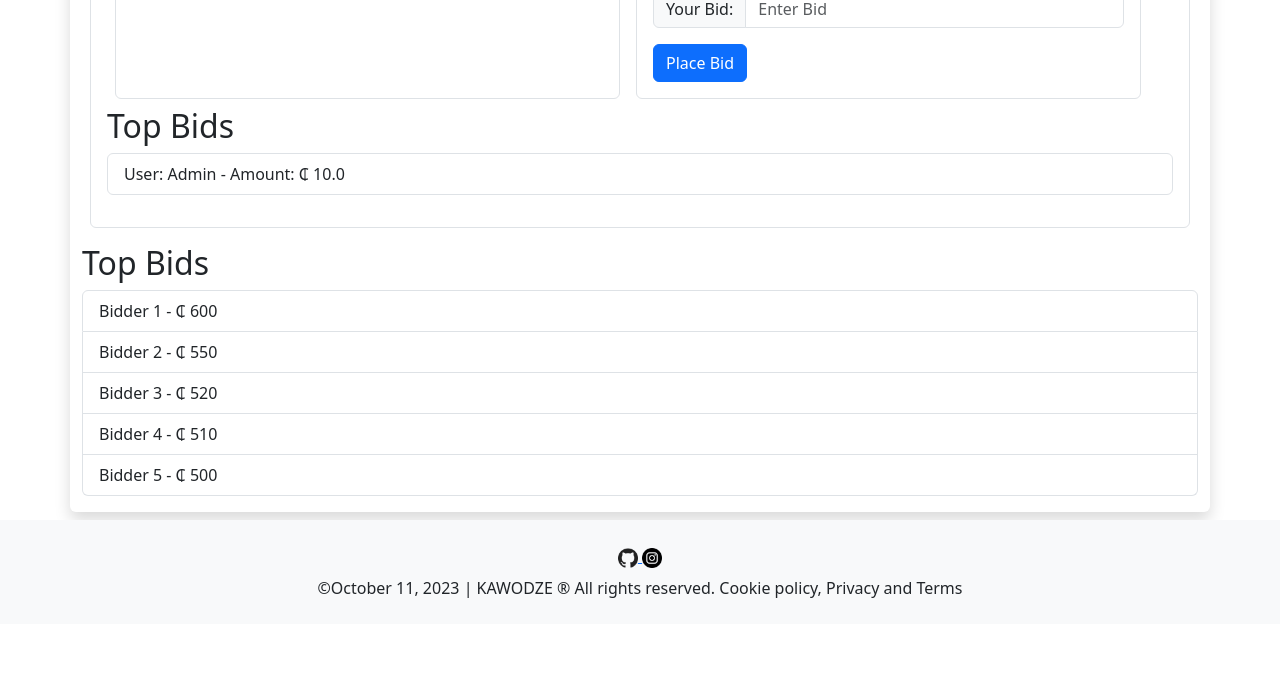
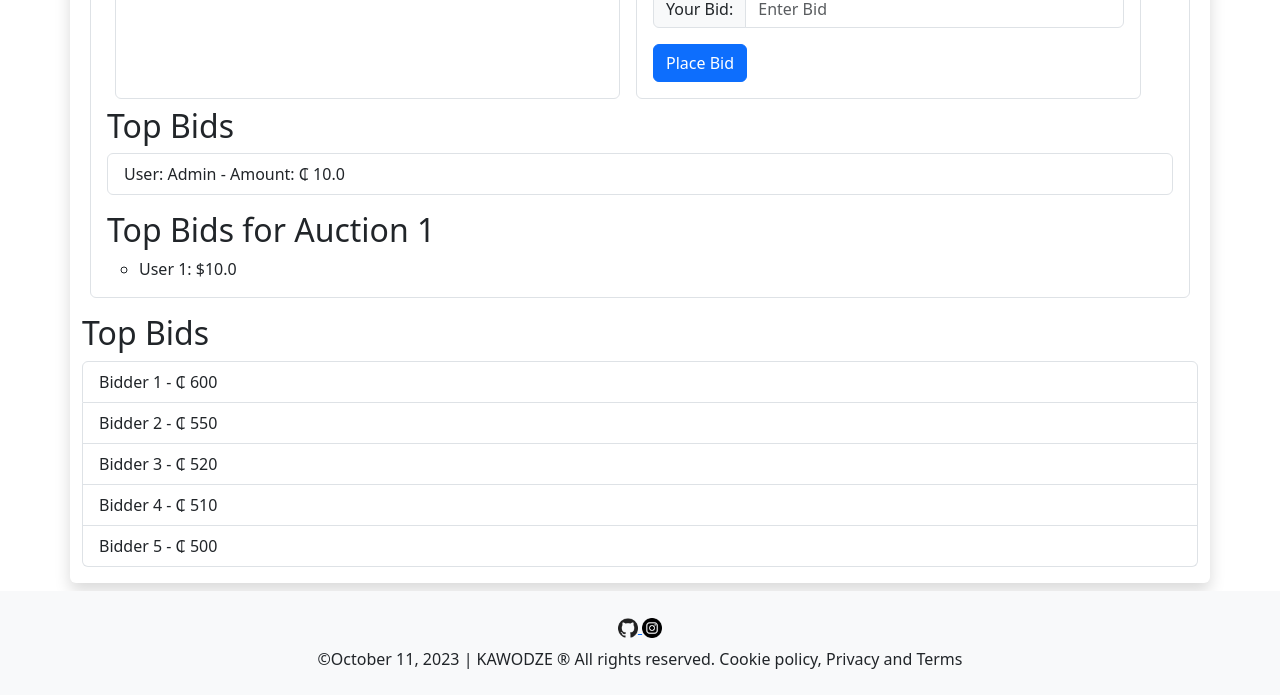
Before and after one commit to Pizzosta/AuctionWebsite, a Flask app: page / in a window 1280 px wide. Shown: the part 889-1584 px from the top of the page. Before the commit the page ends 1487 px from the top, so only its background shows below. Run offline with Flask 3, Linux system fonts and the light colour scheme; a user stored in the database is signed in; tables that the repository leaves empty hold one stand-in row (values such as "Sample post"); grey boxes marked "Sample" are stand-in pictures; some libraries are stand-ins or nearby versions.

Commit message:
top bids for a particular auction now working

```diff
--- a/webflask/templates/base.html
+++ b/webflask/templates/base.html
@@ -183,10 +183,21 @@
                             {% endfor %}
                         </ul>
                     </div>
+
+                    <h2>Top Bids for Auction {{ auction.id }}</h2>
+                    <ul>
+                        {% for user_id, auction_id, max_bid in top_bids %}
+                        {% if auction_id == auction.id %}
+                        <li>User {{ user_id }}: ${{ max_bid }}</li>
+                        {% endif %}
+                        {% endfor %}
+                    </ul>
                 </li>
-                {% endif %}
-                {% endfor %}
+
             </ul>
+            {% endif %}
+            {% endfor %}
+
         </div>
 
         <div class="pb-3">
--- a/webflask/views.py
+++ b/webflask/views.py
@@ -19,6 +19,9 @@ def home_page():
     show_div = True  # Set the value of show_div
     all_auctions = Auction.query.all()  # Fetch all auctions from all users
     last_bids = []  # Initialize last_bids as an empty list
+    top_bids = []
+    # auction_id = None
+    # auction = None
 
     # if not current_user.is_anonymous:
     if current_user.is_authenticated:
@@ -39,6 +42,12 @@ def home_page():
             )
         ).filter(Bid.user_id == current_user.id).all()
 
+        top_bids = db.session.query(
+            Bid.user_id,
+            Bid.auction_id,
+            func.max(Bid.amount).label('max_bid')
+        ).group_by(Bid.user_id, Bid.auction_id).all()
+
     if request.method == 'POST':
         if current_user.is_authenticated:  # Check if the user is logged in
             # Process bid placement if a POST request is made
@@ -51,7 +60,8 @@ def home_page():
                 except ValueError:
                     flash('Bid amount must be a valid number.', category='danger')
 
-                auction = Auction.query.get(auction_id)
+                # auction = Auction.query.get(auction_id)
+                auction = Auction.query.filter_by(id=auction_id).first()
 
                 if auction:
                     if bid_amount >= auction.starting_bid:
@@ -75,7 +85,9 @@ def home_page():
             flash('You need to be logged in to place a bid.', category='danger')
             return redirect(url_for('auth.login'))
 
-    return render_template("base.html", last_bids=last_bids, show_search=show_search, show_div=show_div, user=current_user, all_auctions=all_auctions)
+    return render_template("base.html", top_bids=top_bids, last_bids=last_bids,
+                           show_search=show_search, show_div=show_div,
+                           user=current_user, all_auctions=all_auctions)
 
 
 @views.route('/account', methods=['POST', 'GET'])
```
Also changed, not shown: webflask/static/images/uploads/1_3.jpg (deleted), webflask/static/images/uploads/eye.png (added), webflask/static/images/uploads/fan.png (deleted), webflask/static/images/uploads/fan_2.png (deleted), webflask/static/images/uploads/instagram.png (added), webflask/static/images/uploads/pic_bulbon.gif (added).
